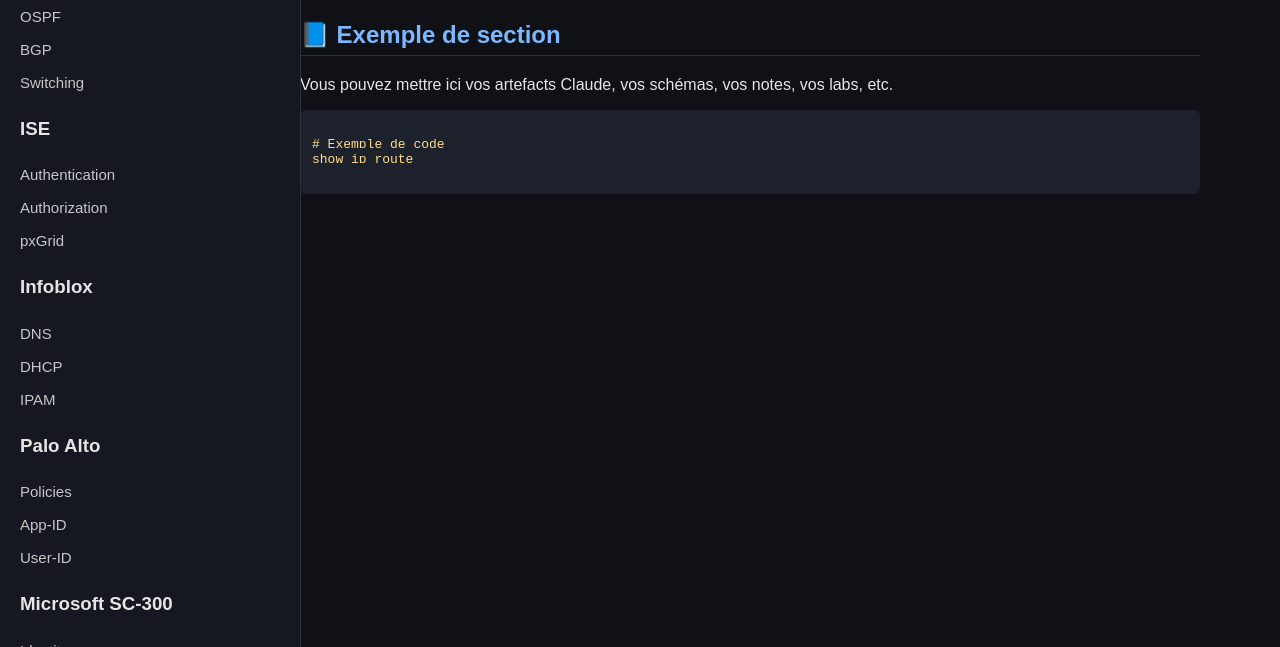
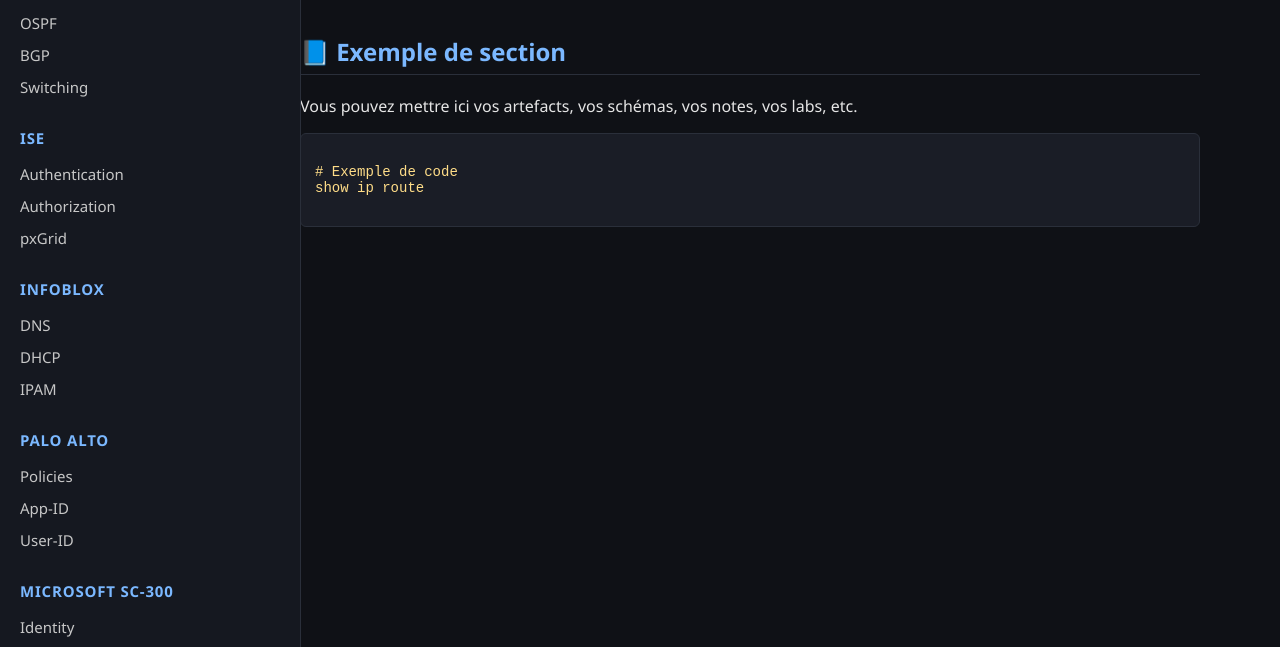
Before and after one commit to davidkramdi/ArchiZeroTrust, a plain HTML site: page index.html in a window 1280 px wide. Shown: the part 153-800 px from the top of the page. Drawn offline with Linux system fonts and the light colour scheme.

Commit message:
Update index.html

```diff
--- a/index.html
+++ b/index.html
@@ -6,15 +6,24 @@
     <title>ArchiZeroTrust – Documentation</title>
 
     <style>
+        /* ====== GLOBAL ====== */
         body {
             margin: 0;
-            font-family: Arial, sans-serif;
+            font-family: "Segoe UI", Arial, sans-serif;
             background-color: #0f1116;
             color: #e5e5e5;
             display: flex;
         }
 
-        /* Sidebar */
+        h1, h2, h3 {
+            font-weight: 600;
+        }
+
+        a {
+            text-decoration: none;
+        }
+
+        /* ====== SIDEBAR ====== */
         .sidebar {
             width: 260px;
             background-color: #151820;
@@ -22,7 +31,7 @@
             position: fixed;
             left: 0;
             top: 0;
-            padding: 20px;
+            padding: 25px 20px;
             overflow-y: auto;
             border-right: 1px solid #2a2f3a;
         }
@@ -30,22 +39,33 @@
         .sidebar h2 {
             margin-top: 0;
             color: #4da3ff;
-            font-size: 20px;
+            font-size: 22px;
+            letter-spacing: 0.5px;
+        }
+
+        .sidebar h3 {
+            margin-top: 25px;
+            margin-bottom: 10px;
+            color: #7bb8ff;
+            font-size: 15px;
+            text-transform: uppercase;
+            letter-spacing: 0.8px;
         }
 
         .sidebar a {
             display: block;
             color: #c7c7c7;
-            text-decoration: none;
-            padding: 8px 0;
+            padding: 6px 0;
             font-size: 15px;
+            transition: 0.2s;
         }
 
         .sidebar a:hover {
             color: #4da3ff;
+            padding-left: 4px;
         }
 
-        /* Main content */
+        /* ====== CONTENT ====== */
         .content {
             margin-left: 260px;
             padding: 40px;
@@ -55,30 +75,44 @@
         h1 {
             color: #4da3ff;
             margin-top: 0;
+            font-size: 32px;
         }
 
-        h2 {
+        h2.section-title {
+            margin-top: 40px;
+            padding-bottom: 6px;
+            border-bottom: 1px solid #2a2f3a;
             color: #7bb8ff;
         }
 
-        code {
-            background-color: #1d212c;
-            padding: 4px 6px;
-            border-radius: 4px;
-            color: #ffdd88;
+        /* ====== CODE BLOCKS ====== */
+        pre {
+            background-color: #1a1d26;
+            padding: 14px;
+            border-radius: 6px;
+            overflow-x: auto;
+            border: 1px solid #2a2f3a;
         }
 
-        pre {
-            background-color: #1d212c;
-            padding: 12px;
-            border-radius: 6px;
-            overflow-x: auto;
+        code {
+            color: #ffdd88;
+            font-size: 14px;
         }
 
-        .section-title {
-            margin-top: 40px;
-            padding-bottom: 6px;
-            border-bottom: 1px solid #2a2f3a;
+        /* ====== MOBILE ====== */
+        @media (max-width: 900px) {
+            .sidebar {
+                position: relative;
+                width: 100%;
+                height: auto;
+                border-right: none;
+                border-bottom: 1px solid #2a2f3a;
+            }
+
+            .content {
+                margin-left: 0;
+                padding: 20px;
+            }
         }
     </style>
 </head>
@@ -145,7 +179,7 @@
 
         <h2 class="section-title">📘 Exemple de section</h2>
 
-        <p>Vous pouvez mettre ici vos artefacts Claude, vos schémas, vos notes, vos labs, etc.</p>
+        <p>Vous pouvez mettre ici vos artefacts, vos schémas, vos notes, vos labs, etc.</p>
 
         <pre><code>
 # Exemple de code
```
